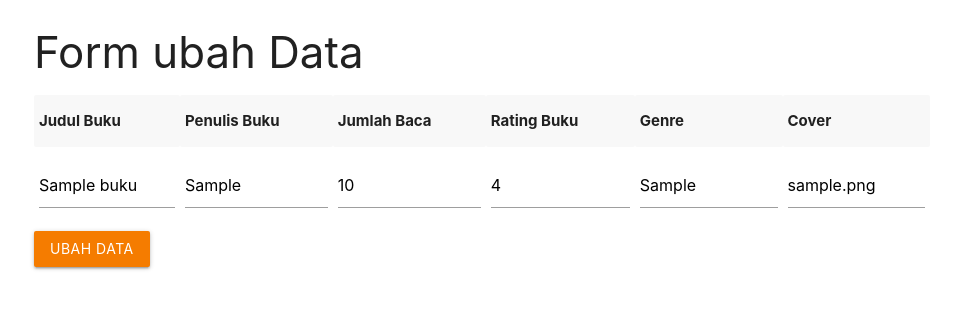
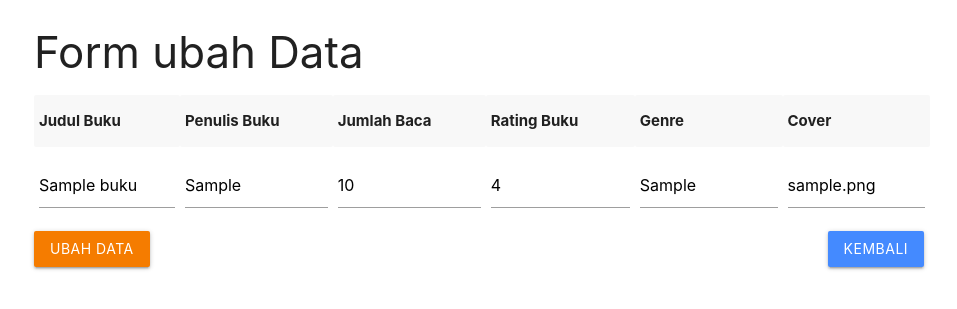
Before and after one commit to EldiAnugrah/prakweb_A_203040031, a PHP site: page /function/ubah.php?id=1 in a window 1280 px wide. Shown: the top 309 px of the page, without its empty margins (158-1115 px from the left). Run offline with PHP 8.4, Linux system fonts and the light colour scheme; tables that the repository leaves empty or names only in its code hold one stand-in row (values such as "Sample post"); some libraries are stand-ins or nearby versions.

Commit message:
Abdet terbaru

```diff
--- a/pw/function/functions.php
+++ b/pw/function/functions.php
@@ -58,7 +58,7 @@ function ubah($data)
 
   $id = $data['id'];
   $judul_buku = htmlspecialchars($data['judul_buku']);
-  $pengarang_buku = htmlspecialchars($data['jumlah_baca']);
+  $pengarang_buku = htmlspecialchars($data['pengarang_buku']);
   $jumlah_baca = htmlspecialchars($data['jumlah_baca']);
   $rating_buku = htmlspecialchars($data['rating_buku']);
   $img = htmlspecialchars($data['img']);
--- a/pw/function/tambah.php
+++ b/pw/function/tambah.php
@@ -32,6 +32,8 @@ if (isset($_POST['tambah'])) {
 
 <!-- Compiled and minified JavaScript -->
 <script src="https://cdnjs.cloudflare.com/ajax/libs/materialize/1.0.0/js/materialize.min.js"></script>
+
+<link rel="stylesheet" href="../style/styleB.css">
 
 </head>
 
@@ -88,7 +90,10 @@ if (isset($_POST['tambah'])) {
       </tr>
 
   </table>
+      <div class="button">
           <button class="waves-effect   green accent-4 btn" type="submit" name="tambah" onclick="return confirm ('apakah anda yakin akan menambah buku ?');"> Tambah data</button>
+          <a href="admin.php" class="kembali waves-effect   blue accent-2 btn">kembali</a>
+      </div>
     </form>
     <script src="../js/script.js"></script>
 </body>
--- a/pw/function/ubah.php
+++ b/pw/function/ubah.php
@@ -37,6 +37,8 @@ if (isset($_POST['ubah'])) {
 
 <!-- Compiled and minified JavaScript -->
 <script src="https://cdnjs.cloudflare.com/ajax/libs/materialize/1.0.0/js/materialize.min.js"></script>
+
+<link rel="stylesheet" href="../style/styleB.css">
 
 </head>
 
@@ -96,8 +98,10 @@ if (isset($_POST['ubah'])) {
       </tr>
 
   </table>
-          <button class="waves-effect  orange darken-2 btn" type="submit" name="ubah" onclick="return confirm ('apakah anda yakin akan mengubah buku ?');"> ubah data</button>
-
+      <div class="button">
+       <button class="waves-effect  orange darken-2 btn" type="submit" name="ubah" onclick="return confirm ('apakah anda yakin akan mengubah buku ?');"> ubah data</button>
+       <a href="admin.php" class="kembali waves-effect   blue accent-2 btn">kembali</a>
+       </div>
       </ul>
 
     </form>
--- a/pw/index.php
+++ b/pw/index.php
@@ -21,7 +21,7 @@
 
 <!-- Compiled and minified JavaScript -->
 <script src="https://cdnjs.cloudflare.com/ajax/libs/materialize/1.0.0/js/materialize.min.js"></script>
-<link rel="stylesheet" href="style.css">
+<link rel="stylesheet" href="style/style.css">
 
   <title>Buku Jaya Abadi Selamanya</title>
 </head>
--- /dev/null
+++ b/pw/style/styleB.css
@@ -0,0 +1,4 @@
+.button .kembali {
+  position: absolute;
+  left: 77%;
+}
```
Also changed, not shown: pw/function/admin.php (+10 -8 lines), pw/style/styleA.css (added, +13 -0 lines), pw/style/style.css (renamed from pw/style.css).
